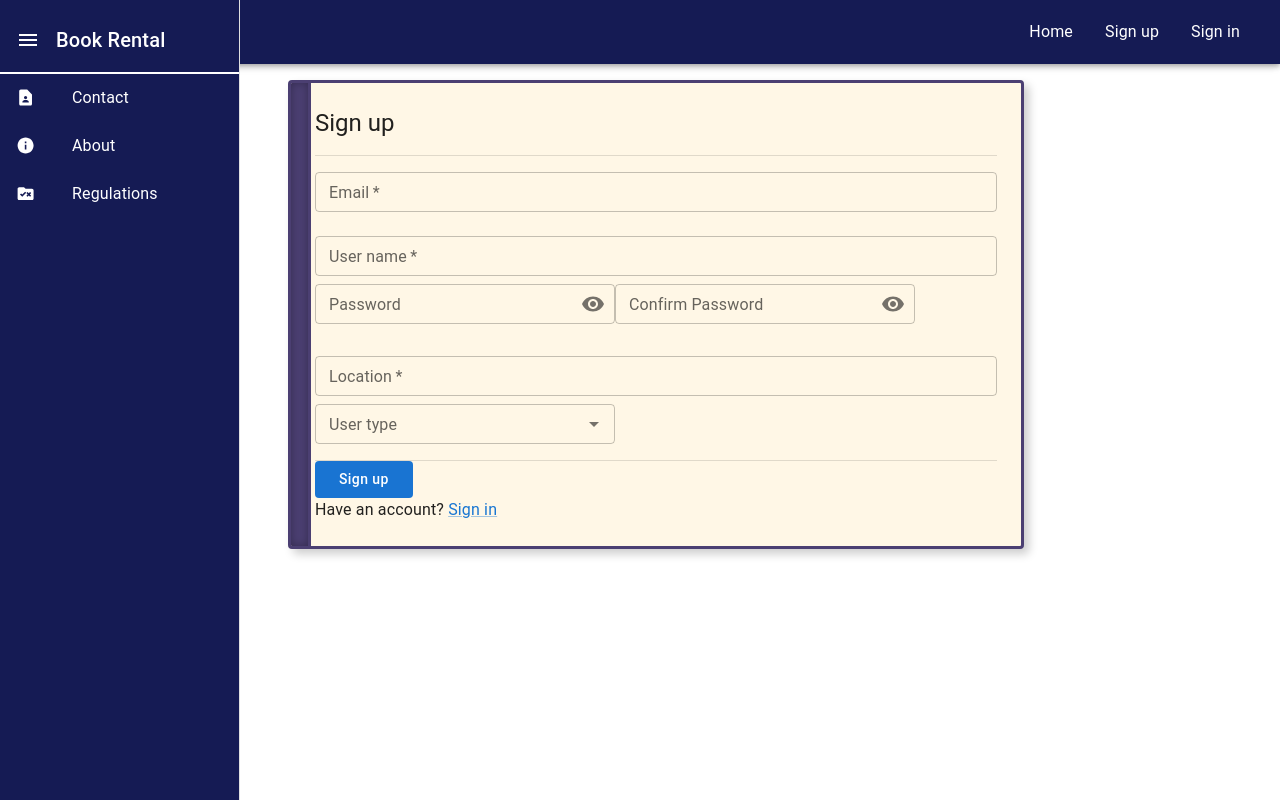
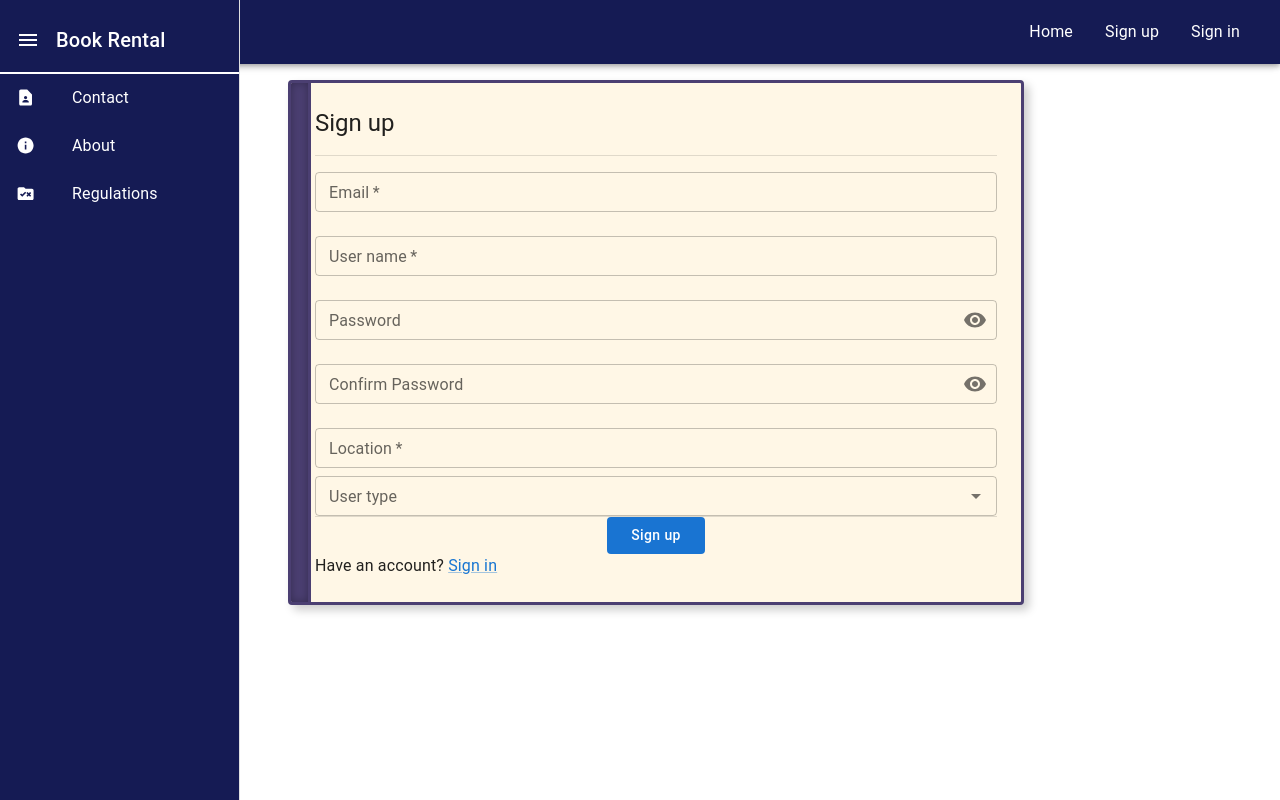
Before and after one commit to getye/Book-Rent-Vercel, a React (Create React App) app in the folder client/: page /signup in a window 1280 px wide. Built offline with nearby package versions, Linux system fonts and the light colour scheme.

Commit message:
Updated signup component

```diff
--- a/client/src/components/signin.js
+++ b/client/src/components/signin.js
@@ -113,22 +113,33 @@ export const Signin = () => {
             control={<Checkbox value="remember" color="primary" />}
             label="Remember me"
           />
-          <Box sx={{justifyContent:'center', alignItems:'center'}}>
-            <Button type="submit"
+          <Box
+            sx={{
+              display: 'flex',                  // Set the Box as a flex container
+              justifyContent: 'center',          // Centers the button horizontally
+              alignItems: 'center',              // Centers the button vertically (optional)
+              width: '100%',                     // Ensure it takes full width if needed
+            }}
+          >
+            <Button
+              type="submit"
               sx={{
-                bgcolor:'#1974D2',
-                paddingLeft:3,
-                paddingRight:3,
-                borderRadius:1,
-                color:'white',
+                bgcolor: '#1974D2',
+                paddingLeft: 3,
+                paddingRight: 3,
+                borderRadius: 1,
+                color: 'white',
                 textTransform: 'none',
                 '&:hover': {
-                        bgcolor: '#1974D2',
-                        opacity: 0.9,
-                      },}}>
+                  bgcolor: '#1974D2',
+                  opacity: 0.9,
+                },
+              }}
+            >
               Sign In
             </Button>
           </Box>
+
 
           <Grid>
             <Link href="/forgot">Forgot password?</Link>
--- a/client/src/components/signup.js
+++ b/client/src/components/signup.js
@@ -175,13 +175,15 @@ export const Signup = () => {
               error={Boolean(errors.name)}
               helperText={errors.name?.[0]}
             />
-            <FormControl size='small' sx={{ paddingBottom: 2, width: 300 }} variant="outlined">
+            <FormControl
+              size='small'
+              margin="normal"
+              fullWidth
+              variant="outlined">
               <InputLabel htmlFor="outlined-adornment-password">Password</InputLabel>
               <OutlinedInput
                 id="outlined-adornment-password"
                 type={showPassword ? 'text' : 'password'}
-                margin="normal"
-                fullWidth
                 name="password"
                 value={formValues.password}
                 onChange={handleChange}
@@ -204,7 +206,12 @@ export const Signup = () => {
               />
               {errors.password && <Typography color="error">{errors.password?.[0]}</Typography>}
             </FormControl>
-            <FormControl size='small' sx={{ paddingBottom: 2, width: 300 }} variant="outlined">
+            <FormControl
+              size='small'
+              margin="normal"
+              fullWidth
+              variant="outlined"
+              >
               <InputLabel htmlFor="outlined-adornment-confirm">Confirm Password</InputLabel>
               <OutlinedInput
                 id="outlined-adornment-confirm"
@@ -254,7 +261,6 @@ export const Signup = () => {
               fullWidth
               required
               options={usertypes}
-              sx={{ width: 300, paddingBottom: 2 }}
               renderInput={(params) => <TextField {...params} label="User type" />}
               onChange={handleUserTypeChange}
               getOptionLabel={(option) => option.label}
@@ -262,18 +268,33 @@ export const Signup = () => {
             />
             {errors.user_type && <Typography color="error">{errors.user_type?.[0]}</Typography>}
             <Divider />
-            <Button type="submit"
+            <Box
                 sx={{
-                  bgcolor:'#1974D2',
-                  paddingLeft:3,
-                  paddingRight:3,
-                  borderRadius:1,
-                  color:'white',
-                  textTransform: 'none',
-                  '&:hover': {
-                          bgcolor: '#1974D2',
-                          opacity: 0.9,
-                        },}}>Sign up</Button>
+                  display: 'flex',                  // Set the Box as a flex container
+                  justifyContent: 'center',          // Centers the button horizontally
+                  alignItems: 'center',              // Centers the button vertically (optional)
+                  width: '100%',                     // Ensure it takes full width if needed
+                }}
+              >
+                <Button
+                  type="submit"
+                  sx={{
+                    bgcolor: '#1974D2',
+                    paddingLeft: 3,
+                    paddingRight: 3,
+                    borderRadius: 1,
+                    color: 'white',
+                    textTransform: 'none',
+                    '&:hover': {
+                      bgcolor: '#1974D2',
+                      opacity: 0.9,
+                    },
+                  }}
+                >
+                  Sign up
+                </Button>
+              </Box>
+
             <Typography component="h5">
               Have an account? <Link href="/signin">Sign in</Link>
             </Typography>
```
Also changed, not shown: 8 other files (tests, documents, lock files or other folders).
